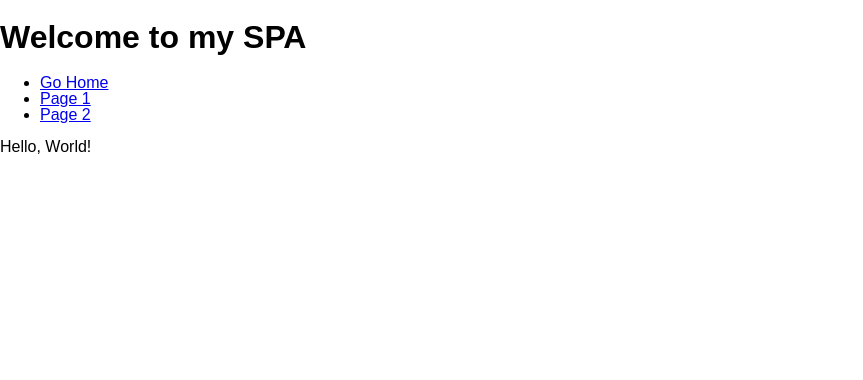
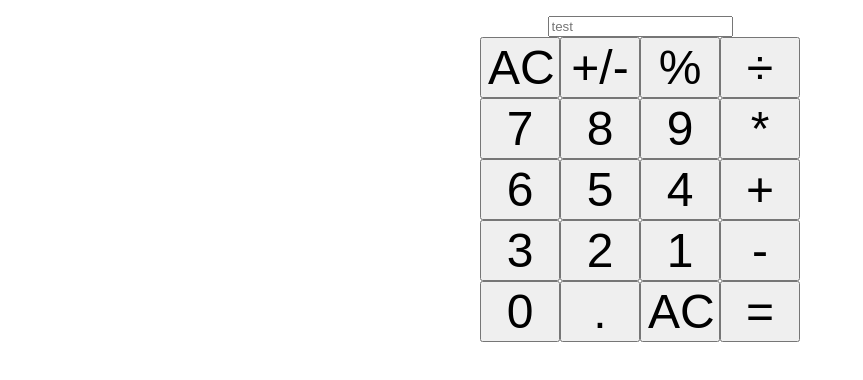
Before and after one commit to uncrownedthrone/calculator, a React (Create React App) app: page / in a window 1280 px wide. Shown: the top 380 px of the page, without its empty margins (0-863 px from the left). Built offline with nearby package versions, Linux system fonts and the light colour scheme.

Commit message:
wireframe complete

```diff
--- a/src/App.jsx
+++ b/src/App.jsx
@@ -1,34 +1,12 @@
 import React from 'react'
 import { BrowserRouter as Router, Link, Route, Switch } from 'react-router-dom'
-import Page from './pages/Page'
-import Page2 from './pages/Page2'
 import HomePage from './pages/HomePage'
-import NotFound from './pages/NotFound'
 
 const App = () => {
   return (
     <Router>
-      <header>
-        <h1>Welcome to my SPA</h1>
-        <nav>
-          <ul>
-            <li>
-              <Link to="/">Go Home</Link>
-            </li>
-            <li>
-              <Link to="/1">Page 1</Link>
-            </li>
-            <li>
-              <Link to="/2">Page 2</Link>
-            </li>
-          </ul>
-        </nav>
-      </header>
       <Switch>
         <Route exact path="/" component={HomePage}></Route>
-        <Route exact path="/1" component={Page}></Route>
-        <Route exact path="/2" component={Page2}></Route>
-        <Route path="*" component={NotFound}></Route>
       </Switch>
     </Router>
   )
--- /dev/null
+++ b/src/components/Calculator.jsx
@@ -0,0 +1,9 @@
+import React from 'react'
+import result from './Result'
+import keypadbuttons from './KeyPadButtons'
+
+const Calculator = () => {
+  return <main></main>
+}
+
+export default Calculator
--- a/src/components/HelloWorld.jsx
+++ /dev/null
@@ -1,7 +0,0 @@
-import React from 'react'
-
-const HelloWorld = () => {
-  return <div>Hello, World!</div>
-}
-
-export default HelloWorld
--- /dev/null
+++ b/src/components/KeyPadButtons.jsx
@@ -0,0 +1,43 @@
+import React from 'react'
+
+const KeyPadButtons = () => {
+  return (
+    <>
+      <section className="inputBox">
+        <input type="text" placeholder="test" align="ri" />
+      </section>
+      <section>
+        <button>AC</button>
+        <button>+/-</button>
+        <button>%</button>
+        <button>÷</button>
+      </section>
+      <section>
+        <button>7</button>
+        <button>8</button>
+        <button>9</button>
+        <button>*</button>
+      </section>
+      <section>
+        <button>6</button>
+        <button>5</button>
+        <button>4</button>
+        <button>+</button>
+      </section>
+      <section>
+        <button>3</button>
+        <button>2</button>
+        <button>1</button>
+        <button>-</button>
+      </section>
+      <section>
+        <button>0</button>
+        <button>.</button>
+        <button>AC</button>
+        <button>=</button>
+      </section>
+    </>
+  )
+}
+
+export default KeyPadButtons
--- /dev/null
+++ b/src/components/Result.jsx
@@ -0,0 +1,8 @@
+import React from 'react'
+
+const Result = props => {
+  let { result } = props
+  return <p>{result}</p>
+}
+
+export default Result
--- a/src/index.css
+++ b/src/index.css
@@ -10,3 +10,14 @@ body {
   margin: 0;
   min-height: 100%;
 }
+
+section {
+  display: flex;
+  flex-direction: row;
+  justify-content: center;
+}
+
+button {
+  font-size: 3rem;
+  width: 5rem;
+}
--- a/src/pages/HomePage.jsx
+++ b/src/pages/HomePage.jsx
@@ -1,8 +1,16 @@
 import React from 'react'
-import HelloWorld from '../components/HelloWorld'
+import Calculator from '../components/Calculator'
+import Result from '../components/Result'
+import KeyPadButtons from '../components/KeyPadButtons'
 
 const HomePage = () => {
-  return <HelloWorld />
+  return (
+    <>
+      <Result />
+      <Calculator />
+      <KeyPadButtons />
+    </>
+  )
 }
 
 export default HomePage
--- a/src/pages/NotFound.jsx
+++ /dev/null
@@ -1,7 +0,0 @@
-import React from 'react'
-
-const NotFound = () => {
-  return <div>Nothing Here</div>
-}
-
-export default NotFound
--- a/src/pages/Page.jsx
+++ /dev/null
@@ -1,7 +0,0 @@
-import React from 'react'
-
-const Page = () => {
-  return <div>This is a Page</div>
-}
-
-export default Page
--- a/src/pages/Page2.jsx
+++ /dev/null
@@ -1,7 +0,0 @@
-import React from 'react'
-
-const Page2 = () => {
-  return <div>This is another Page</div>
-}
-
-export default Page2
```
Also changed, not shown: 1 other file (tests, documents, lock files or other folders).
